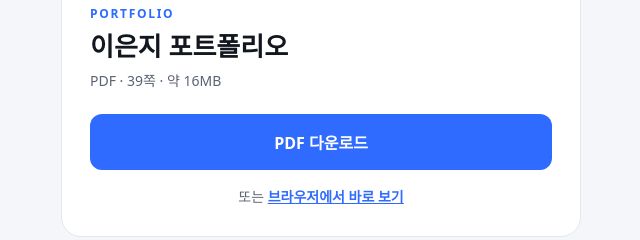
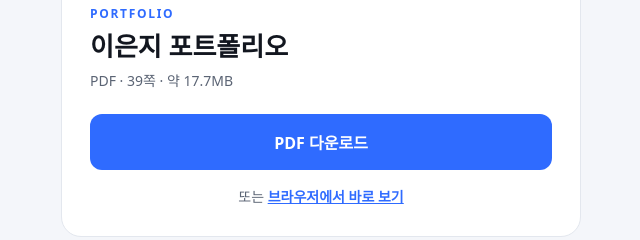
Before and after one commit to ldkldk88/portfolio, a plain HTML site: page index.html in a window 1280 px wide. Shown: the part 439-679 px from the top of the page, 319-959 px from the left. Drawn offline with Linux system fonts and the light colour scheme.

```diff
--- a/index.html
+++ b/index.html
@@ -30,7 +30,7 @@ h1{font-size:26px;line-height:1.25;margin:0 0 8px;font-weight:700}
 <div class="body">
 <p class="eyebrow">PORTFOLIO</p>
 <h1>이은지 포트폴리오</h1>
-<p class="meta">PDF · 39쪽 · 약 16MB</p>
+<p class="meta">PDF · 39쪽 · 약 17.7MB</p>
 <a class="btn" href="eunji-portfolio.pdf" download="이은지_포트폴리오.pdf">PDF 다운로드</a>
 <p class="sub">또는 <a href="eunji-portfolio.pdf" target="_blank" rel="noopener">브라우저에서 바로 보기</a></p>
 </div>
```
